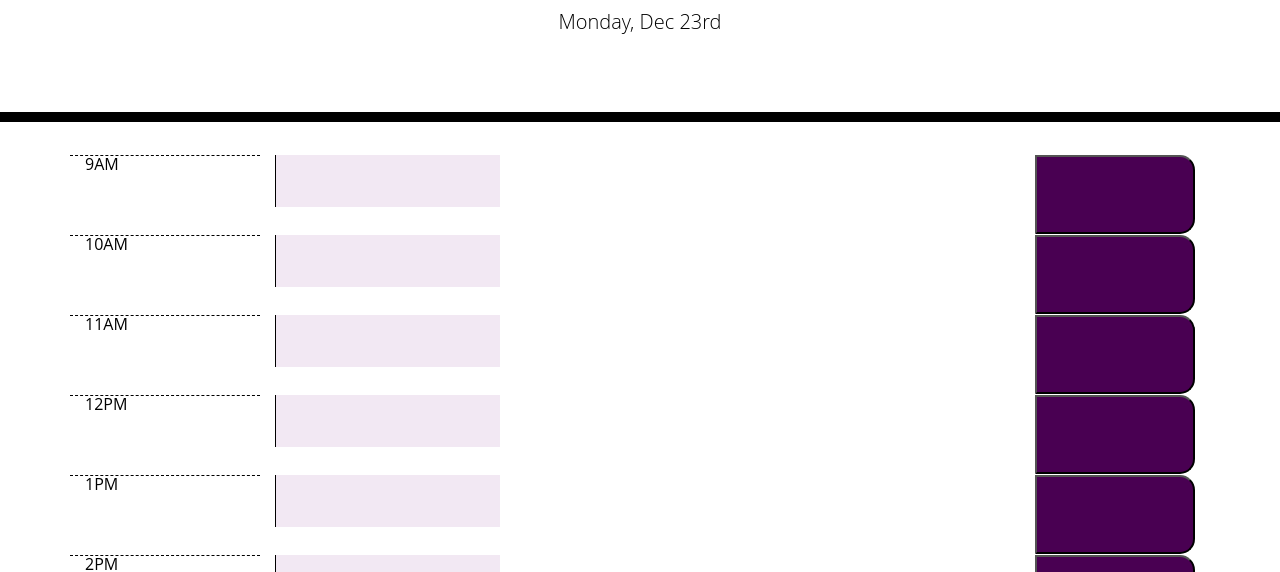
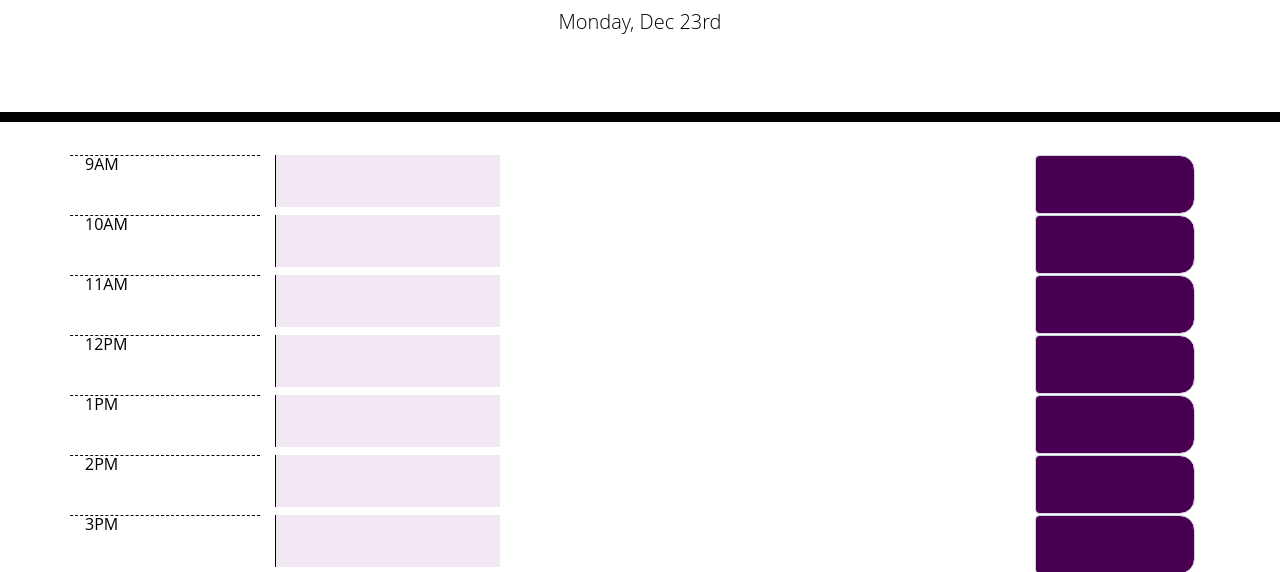
Before and after one commit to hollyisaredhead/dayplanner, a plain HTML site: page index.html in a window 1280 px wide. Shown: the part 182-754 px from the top of the page. Drawn offline with nearby package versions, Linux system fonts and the light colour scheme.

Commit message:
html and css styling updates

```diff
--- a/script.js
+++ b/script.js
@@ -48,7 +48,7 @@ for (i = 0; i < 9; i++) {
 
     usrInput.attr('class', currentTime)
 
-    var svBtn = $("<button class = 'saveBtn w-100 h-100'>")
+    var svBtn = $("<button class = 'saveBtn w-100 h-100 form-control'>")
     col3.append(svBtn);
 
 
--- a/style.css
+++ b/style.css
@@ -22,8 +22,7 @@ textarea{
 }
 
 .row {
-  white-space: pre-wrap;
-  height: 80px;
+  height: 60px;
   border-top: 1px solid white;;
 }
 
```
